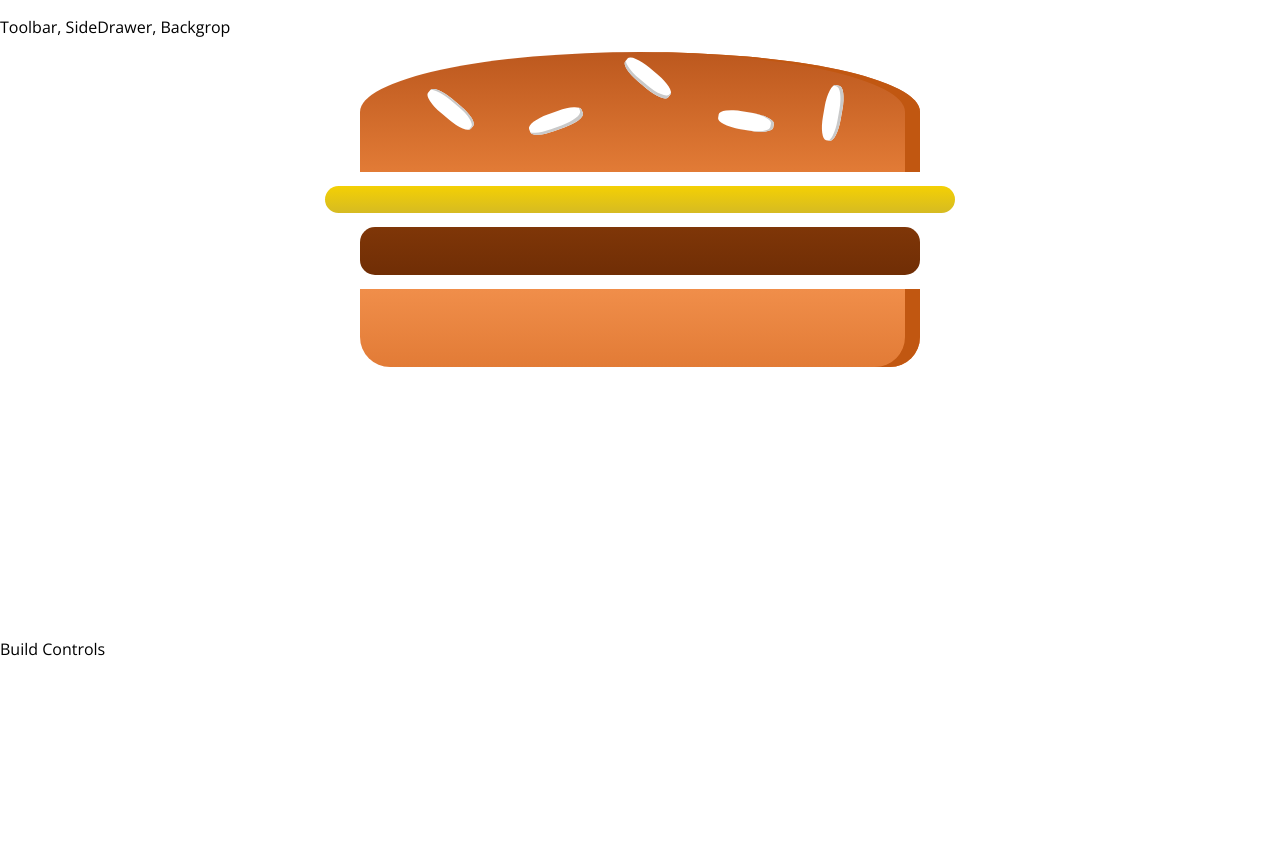
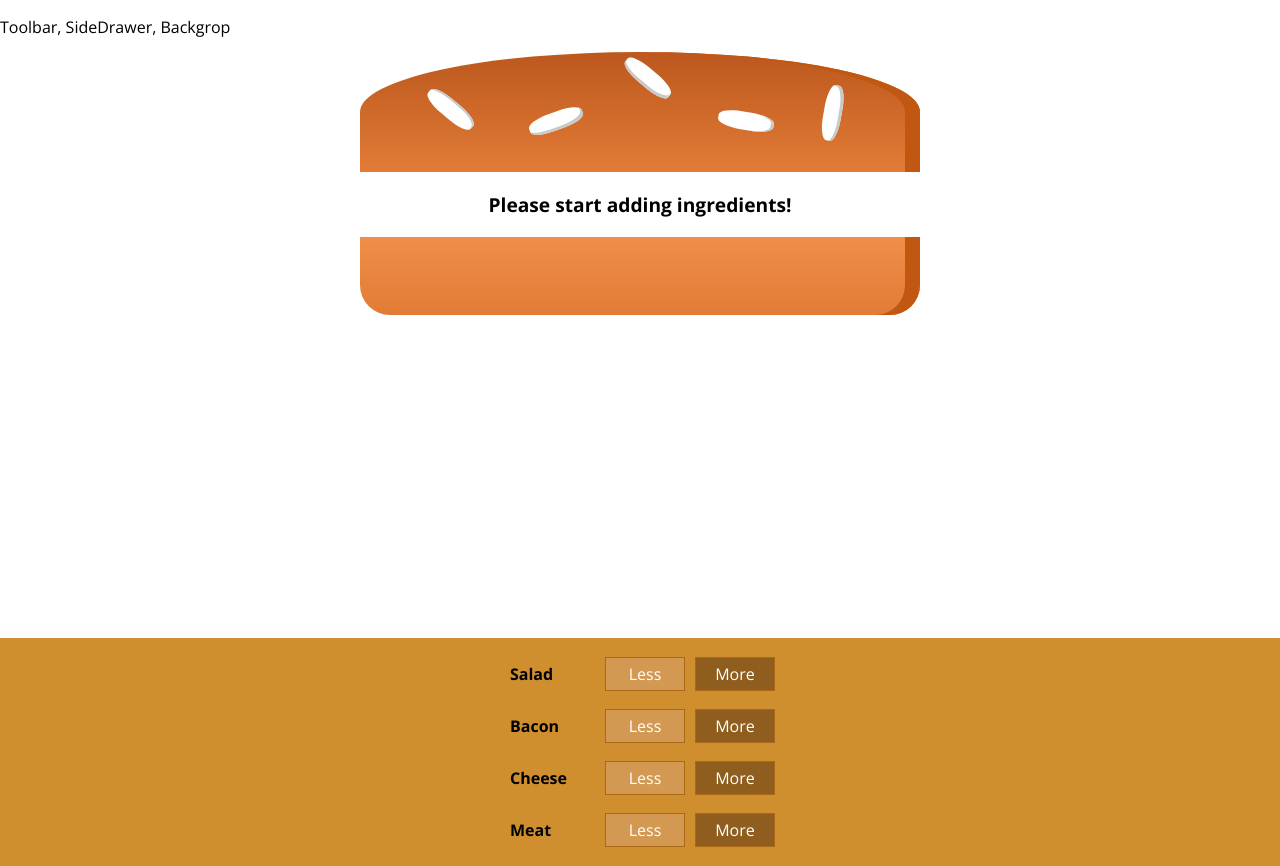
Before and after one commit to marcusholmgren/burger-builder, a React (Create React App) app: page / in a window 1280 px wide. Before the commit the page ends 800 px from the top, so only its background shows below. Built offline with nearby package versions, Linux system fonts and the light colour scheme.

Commit message:
Add controls for ingredients

```diff
--- /dev/null
+++ b/src/compontents/Burger/BuildControls/BuildControl/BuildControl.css
@@ -0,0 +1,56 @@
+.BuildControl {
+    display: flex;
+    justify-content: space-between;
+    align-items: center;
+    margin: 5px 0;
+}
+
+.BuildControl button {
+    display: block;
+    font: inherit;
+    padding: 5px;
+    margin: 0 5px;
+    width: 80px;
+    border: 1px solid #AA6817;
+    cursor: pointer;
+    outline: none;
+}
+
+.BuildControl button:disabled {
+    background-color: #AC9980;
+    border: 1px solid #7E7365;
+    color: #ccc;
+    cursor: default;
+}
+
+.BuildControl button:hover:disabled {
+    background-color: #AC9980;
+    color: #ccc;
+    cursor: not-allowed;
+}
+
+.Label {
+    padding: 10px;
+    font-weight: bold;
+    width: 80px;
+}
+
+.BuildControl .Less {
+    background-color: #D39952;
+    color: white;
+}
+
+.BuildControl .More {
+    background-color: #8F5E1E;
+    color: white;
+}
+
+.BuildControl .Less:hover, .BuildControl .Less:active {
+    background-color: #DAA972;
+    color: white;
+}
+
+.BuildControl .More:hover,.BuildControl .More:active {
+    background-color: #99703F;
+    color: white;
+}
--- /dev/null
+++ b/src/compontents/Burger/BuildControls/BuildControl/BuildControl.js
@@ -0,0 +1,15 @@
+import React from 'react';
+import './BuildControl.css';
+
+const buildControl = (props) => (
+    <div className="BuildControl">
+        <div className="Label">{props.label}</div>
+        <button className="Less"
+                onClick={props.removed}
+                disabled={props.disabled}
+        >Less</button>
+        <button className="More" onClick={props.added}>More</button>
+    </div>
+);
+
+export default buildControl;
--- /dev/null
+++ b/src/compontents/Burger/BuildControls/BuildControls.css
@@ -0,0 +1,10 @@
+.BuildControls {
+    width: 100%;
+    background-color: #CF8F2E;
+    display: flex;
+    flex-flow: column;
+    align-items: center;
+    box-shadow: 0 2px 1px #ccc;
+    margin: auto;
+    padding: 10px 0;
+}
--- /dev/null
+++ b/src/compontents/Burger/BuildControls/BuildControls.js
@@ -0,0 +1,26 @@
+import React from 'react';
+import BuildControl from './BuildControl/BuildControl';
+import './BuildControls.css';
+
+const controls = [
+    {label: 'Salad', type: 'salad'},
+    {label: 'Bacon', type: 'bacon'},
+    {label: 'Cheese', type: 'cheese'},
+    {label: 'Meat', type: 'meat'},
+];
+
+const buildControls = (props) => (
+    <div className="BuildControls">
+        {controls.map((ctrl) => (
+            <BuildControl
+                key={ctrl.label}
+                label={ctrl.label}
+                added={() => props.ingredientAdded(ctrl.type)}
+                removed={() => props.ingredientRemoved(ctrl.type)}
+                disable={props.disabled[ctrl.type]}
+            />
+        ))}
+    </div>
+);
+
+export default buildControls;
--- a/src/compontents/Burger/Burger.js
+++ b/src/compontents/Burger/Burger.js
@@ -3,11 +3,23 @@
 import './Burger.css';
 
 const burger = (props) => {
+    const keys = Object.keys(props.ingredients);
+    let transformedIngredients = keys.map((igKey) => {
+                return [...Array(props.ingredients[igKey])].map((_, i) => {
+                    return <BurgerIngredient key={igKey+i} type={igKey}/>
+                })
+            }).reduce((arr, el) => {
+                return arr.concat(el);
+    }, []);
+
+    if (transformedIngredients.length === 0) {
+        transformedIngredients = <p>Please start adding ingredients!</p>;
+    }
+
     return (
         <div className="Burger">
             <BurgerIngredient type="bread-top"/>
-            <BurgerIngredient type="cheese"/>
-            <BurgerIngredient type="meat"/>
+            {transformedIngredients}
             <BurgerIngredient type="bread-bottom"/>
         </div>
     );
--- a/src/containers/BurgerBuilder/BurgerBuilder.js
+++ b/src/containers/BurgerBuilder/BurgerBuilder.js
@@ -1,12 +1,69 @@
 import React, {Component} from 'react';
 import Burger from '../../compontents/Burger/Burger.js';
+import BuildControls from '../../compontents/Burger/BuildControls/BuildControls';
+
+const INGREDIENT_PRICES = {
+    salad: 0.5,
+    cheese: 0.4,
+    meat: 1.3,
+    bacon: 0.6
+}
 
 class BurgerBuilder extends Component {
+
+    state = {
+        ingredients: {
+            salad: 0,
+            bacon: 0,
+            cheese: 0,
+            meat: 0
+        },
+        totalPrice: 4
+    }
+
+    addIngredientHandler = (type) => {
+        const updatedCount = this.state.ingredients[type] + 1;
+        const newPrice = this.state.totalPrice + INGREDIENT_PRICES[type];
+
+        this.setState({
+            ...this.state,
+            ingredients: {
+                ...this.state.ingredients,
+                [type]: updatedCount,
+            },
+            totalPrice: newPrice
+        });
+    }
+
+    removeIngredientHandler = (type) => {
+        const updatedCount = this.state.ingredients[type] - 1;
+        const newPrice = this.state.totalPrice - INGREDIENT_PRICES[type];
+
+        this.setState({
+            ...this.state,
+            ingredients: {
+                ...this.state.ingredients,
+                [type]: updatedCount < 0 ? 0 : updatedCount,
+            },
+            totalPrice: newPrice < 4 ? 4 : newPrice
+        });
+    }
+
     render() {
+        const disableInfo = {
+            ...this.state.ingredients
+        };
+        for (let key in disableInfo) {
+            disableInfo[key] = disableInfo[key] <= 0;
+        }
         return (
             <>
-                <Burger/>
-                <div>Build Controls</div>
+                <Burger ingredients={this.state.ingredients}/>
+                <BuildControls
+                    ingredientAdded={this.addIngredientHandler}
+                    ingredientRemoved={this.removeIngredientHandler}
+                    disabled={disableInfo}
+                />
             </>
         );
     }
```
